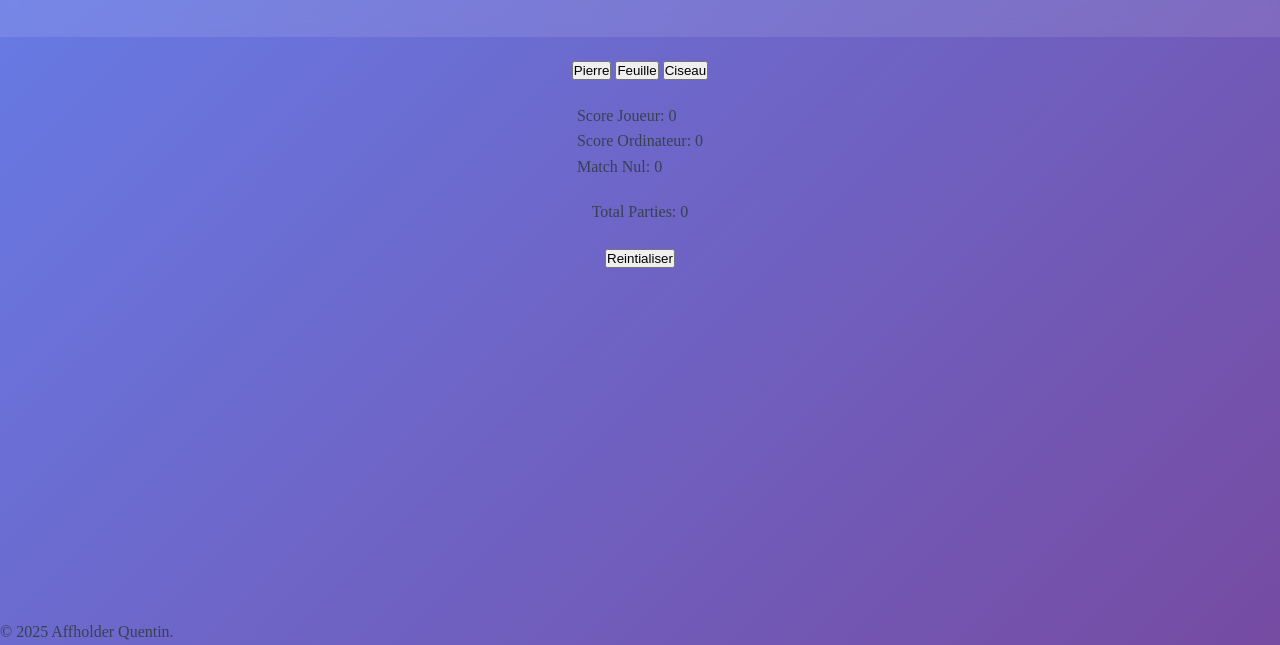
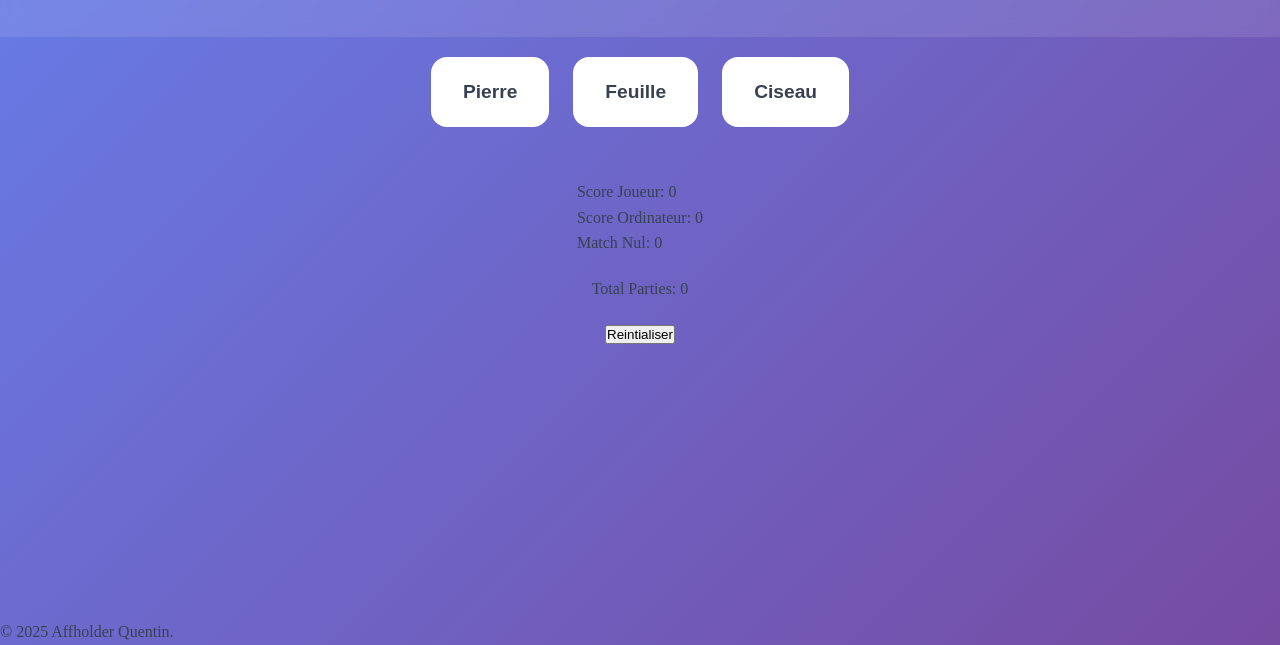
Before and after one commit to Affholder/Shifumi, a plain HTML site: page index.html in a window 1280 px wide. Shown: the part 155-800 px from the top of the page. Drawn offline with Linux system fonts and the light colour scheme.

Commit message:
style: add button

```diff
--- a/styles/styles.css
+++ b/styles/styles.css
@@ -49,3 +49,31 @@ main {
     padding: 20px;
     gap: 20px;
 }
+
+#choix {
+    display: flex;
+    gap: 1.5rem;
+    flex-wrap: wrap;
+    justify-content: center;
+    margin-bottom: 2rem;
+}
+
+#choix button {
+    background: white;
+    border: none;
+    border-radius: var(--border-radius);
+    padding: 1.5rem 2rem;
+    font-size: 1.2rem;
+    font-weight: 600;
+    color: var(--text-color);
+    cursor: pointer;
+    transition: var(--transition);
+    box-shadow: var(--shadow);
+}
+
+#choix button:hover {
+    transform: translateY(-4px) scale(1.05);
+    box-shadow: var(--shadow-hover);
+    background: linear-gradient(135deg, var(--accent-color), var(--primary-color));
+    color: white;
+}
```
